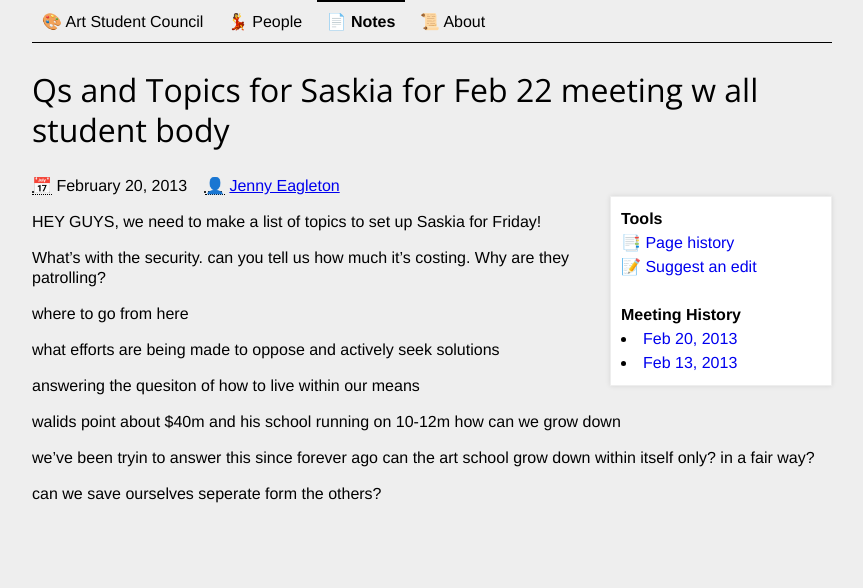
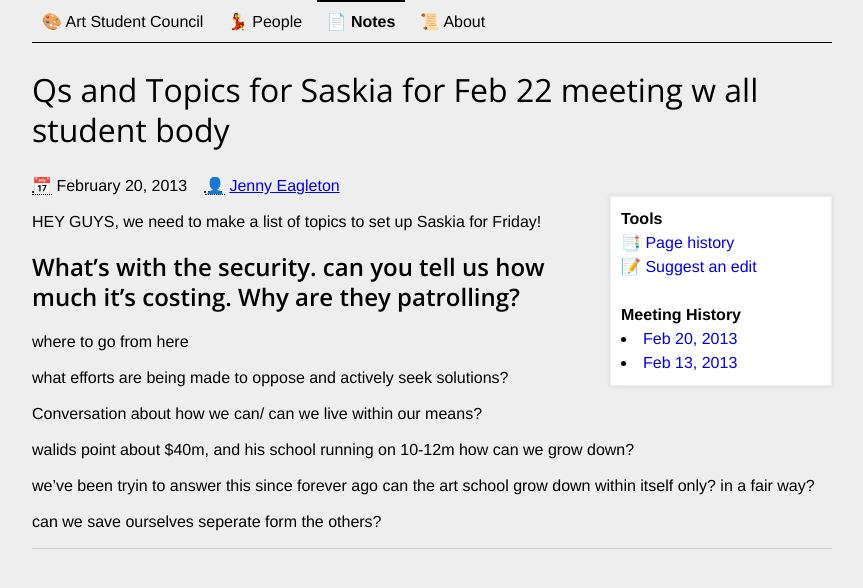
Before and after one commit to CooperASC/cooperasc.github.com, a Jekyll site: the page built from _posts/notes/2013-02-20-notes-about-friday-meeting-for-saskia.md, in a window 1280 px wide. Shown: the top 588 px of the page, without its empty margins (208-1071 px from the left). Built offline with Jekyll 4.4.1, drawn with Linux system fonts in a browser that asks for light colours.

Commit message:
Updated _posts/notes/2013-02-20-notes-about-friday-meeting-for-saskia.md

```diff
--- a/_posts/notes/2013-02-20-notes-about-friday-meeting-for-saskia.md
+++ b/_posts/notes/2013-02-20-notes-about-friday-meeting-for-saskia.md
@@ -10,18 +10,19 @@ filepath: _posts/notes/2013-02-13-bharucha-response.md
 HEY GUYS, we need to make a list of topics to set up Saskia for Friday!
 
 What's with the security. can you tell us how much it's costing. Why are they patrolling?
-
+----------------------------------------
 where to go from here
 
-what efforts are being made to oppose and actively seek solutions
+what efforts are being made to oppose and actively seek solutions?
 
-answering the quesiton of how to live within our means
+Conversation about how we can/ can we live within our means?
 
-walids point about $40m
-and his school running on 10-12m
-how can we grow down
+walids point about $40m, and his school running on 10-12m
+how can we grow down?
 
 we've been tryin to answer this since forever ago
 can the art school grow down within itself only? in a fair way?
 
 can we save ourselves seperate form the others?
+
+______________________________________________
```
